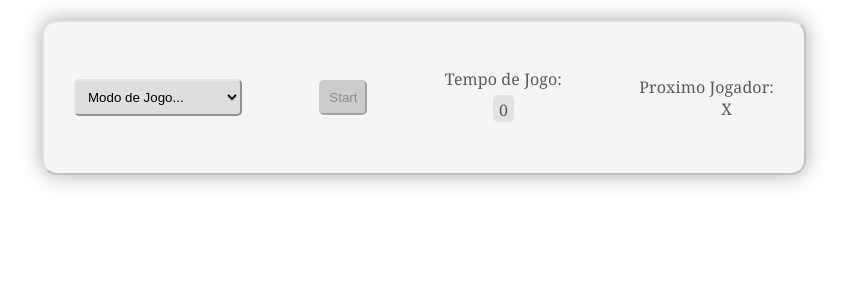
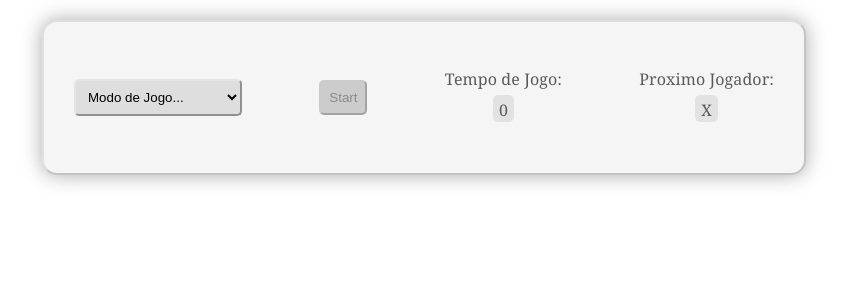
Before and after one commit to Marinelasuelly/LS-TP-Tic-Tac-Toe, a React (Create React App) app in the folder tic-tac-toe/: page / in a window 1280 px wide. Shown: the top 300 px of the page, without its empty margins (216-1063 px from the left). Built offline with nearby package versions, Linux system fonts and the light colour scheme.

Commit message:
Update control-panel.css

```diff
--- a/tic-tac-toe/src/components/control-panel/control-panel.css
+++ b/tic-tac-toe/src/components/control-panel/control-panel.css
@@ -45,7 +45,7 @@
     border-color:rgba(202, 199, 199, 0.475);
 }
 
-#gameTime, #pointsTop, #points{
+#gameTime, #nextplayer{
     background-color: rgba(211, 209, 209, 0.514);
     border-radius: 5px;
     padding: 4px 6px 1px 6px;
```
